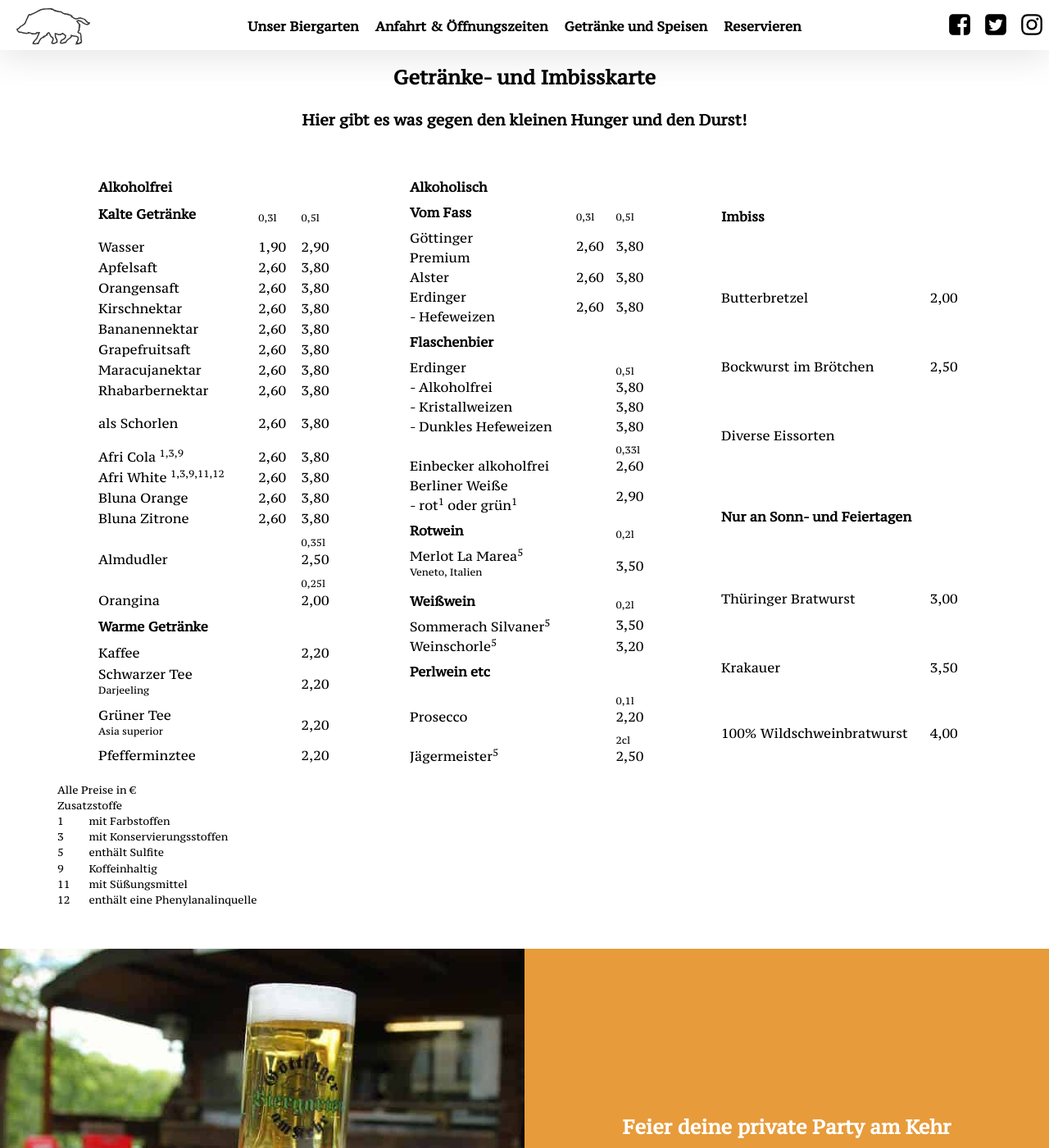
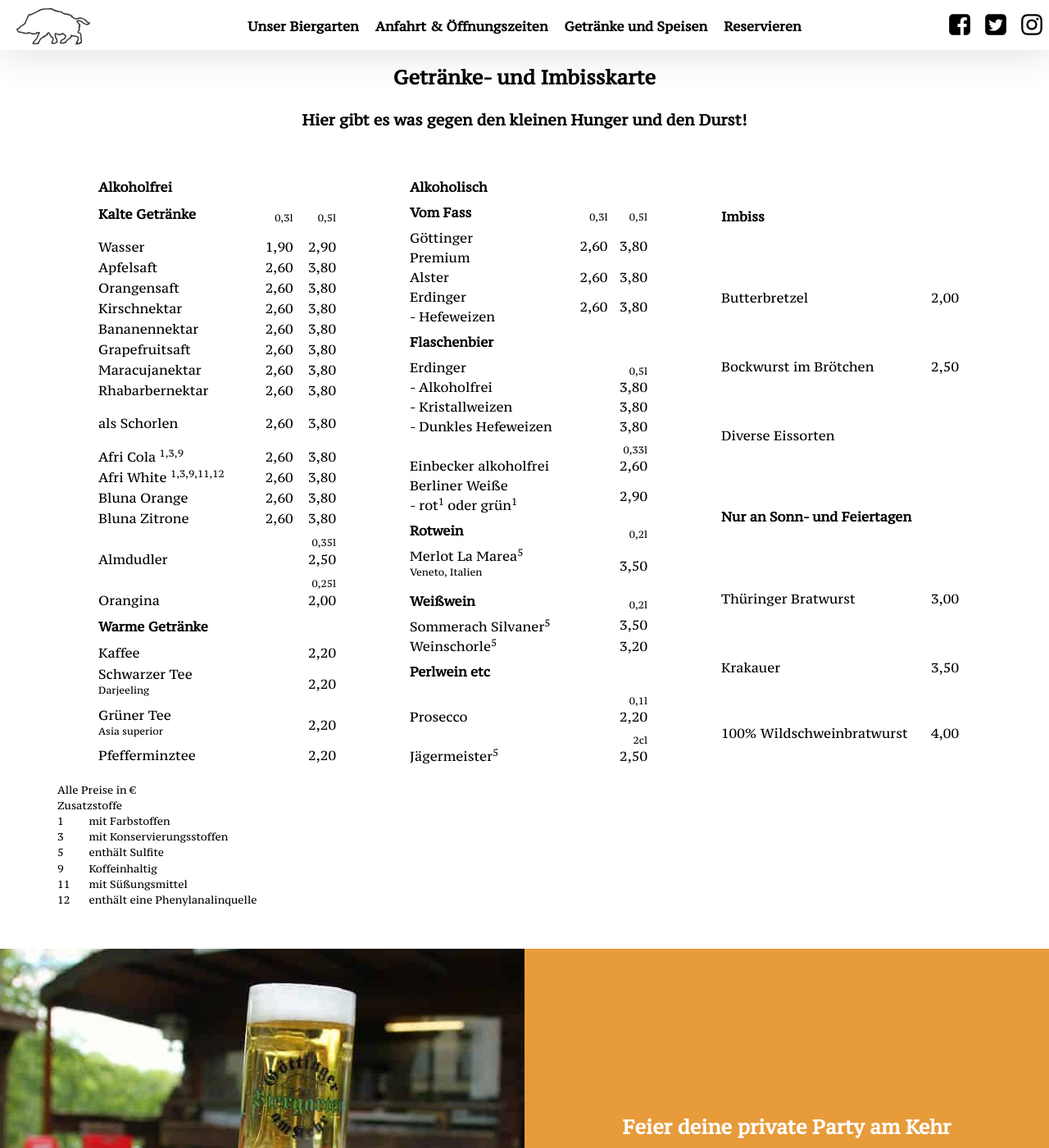
Before and after one commit to versable/kehr-website, a Jekyll site: the page built from index.html, in a window 1280 px wide and 1400 px high, scrolled down 1624 px. Shown: the whole window at 82% size. Built offline with Jekyll 4.4.1, drawn with Linux system fonts in a browser that asks for light colours.

Commit message:
Right-align prices

```diff
--- a/_sass/_base.scss
+++ b/_sass/_base.scss
@@ -319,9 +319,19 @@ nav {
         margin-right: auto;
         text-align: left;
         tr {
-            &.spacer { border-top: 15px solid transparent; }
-            th { border-top: 7.5px solid transparent; border-bottom: 7.5px solid transparent; }
-            th, td { padding-left: 10px; }
+            &.spacer {
+                border-top: 15px solid transparent;
+            }
+            th {
+                border-top: 7.5px solid transparent;
+                border-bottom: 7.5px solid transparent;
+            }
+            th, td {
+                padding-left: 10px;
+                &:not(:first-child) {
+                    text-align: right;
+                }
+            }
         }
     }
 }
```
